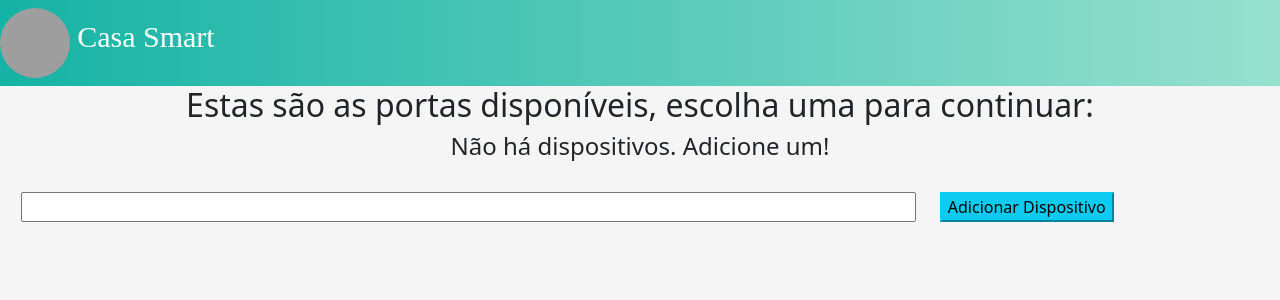
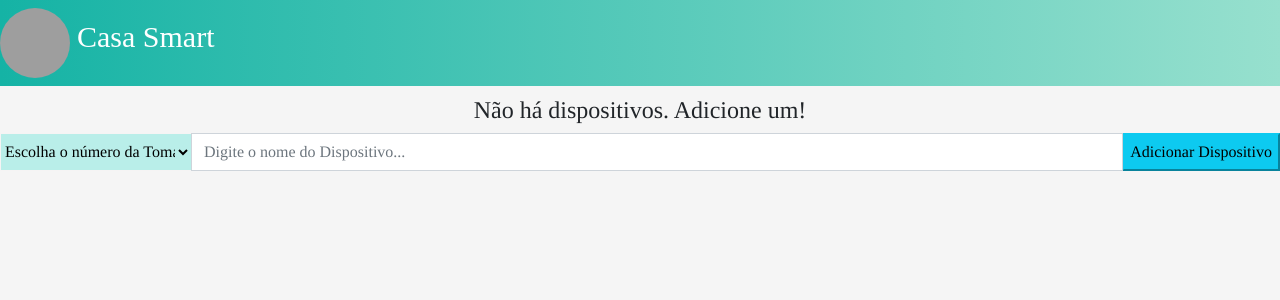
Before and after one commit to GUI-FERREIRA/Projeto_IOT, a Flask app: template src/web/templates/index.html in a window 1280 px wide. Shown: the top 300 px of the page. Run offline with Flask 2, Linux system fonts and the light colour scheme; the template is opened without the code that fills it, so the values that code supplies are empty; some libraries are stand-ins or nearby versions; some web fonts are replaced; grey boxes are pictures that could not be loaded.

Commit message:
Melhoria na Interface

```diff
--- a/src/web/app.py
+++ b/src/web/app.py
@@ -7,24 +7,31 @@ app = Flask(__name__)
 manager = Manager()
 
 @app.route('/', methods = ['POST', 'GET'])
-def confimar_serial():
-    if not manager.hasArduinoConnected():
-        portas = manager.get_serial()
-        #portas = ['COM1','COM2']
-        return render_template('index.html',portas=portas)
-def registro_tomadas():
-    if request.method =='POST':
+def index():
+    conexao_arduino = manager.hasArduinoConnected()
+    pins = [2,3,5,6,7,12]
+    portas = manager.get_serial()
+    # portas = ['COM1','COM2']
+    # pins = manager.get_AvaliablePlug() retorna NoneType
+    if not conexao_arduino:
+        return render_template('index.html',portas=portas, conexao_arduino = conexao_arduino)
+    elif request.method =='POST':
         nome_disp = request.form['content']
-        novo_disp = Tomada(nome_disp)
+        pin = request.form['selecionar']
+        print(pin)
+        estado=0
+        novo_disp = Tomada(nome_disp,pin,estado)
+        usadas = manager.get_tomada()
+        print(usadas)
         try:
-            registerPlug(novo_disp)
+            manager.registerPlug(nome_disp,pin)
             return redirect('/')
         except:
-            return 'Houve um problema ao adicionar sua tarefa'
+            return 'Houve um problema ao adicionar seu dispositivo'
     else:
-        tomadas = manager.get_tomada()
-        return render_template('index.html',portas=portas, tomadas= tomadas)
-
+        tomadas = manager.tomadas.items()
+        print(tomadas)
+        return render_template('index.html', portas=portas,pins = pins,tomadas= tomadas, conexao_arduino = conexao_arduino)
 
 @app.route('/arduino_connect/',methods=['GET','POST']) # Conectando a uma porta
 def conectar():
@@ -33,35 +40,40 @@ def conectar():
     if conexao == False:
         return erro
     else:
-        return redirect('/')
+        return 'CONECTANDO...', {"Refresh": "2; url=/"}
 
-@app.route('/renomear/<int:id>',methods=['GET','POST'])
-def update(id):
-    aprl = Aparelhos.query.get_or_404(id)
 
-    if request.method == 'POST':
-        aprl.content = request.form['content']
+@app.route('/deletar/<int:pin>')
+def delete(pin):
+    manager.delete_plug(pin)
+    return redirect('/')
 
+@app.route('/renomear/<int:pin>',methods=['GET','POST'])
+def update(pin):
+    aparel = manager.tomada(pin) #minha lista de tomadas
+    if  request.method =='POST':
+        n_nome = request.form['content']
+        #novo_disp = Tomada(nome_disp,pin,estado)
+        usadas = manager.get_tomada()
+        print(usadas)
         try:
-            db.session.commit()
+            manager.registerPlug(n_nome,pin)
             return redirect('/')
         except:
-            return 'Houve um problema ao renomerar o dispositivo'
+            return 'Houve um problema ao renomear seu dispositivo'
     else:
-        return render_template('update.html', aprl = aprl)
+        return render_template('index.html',aparel=aparel )
 
-@app.route('/controle/<int:id>',methods=['GET','POST'])
-def controle(id):
-    aprl = Aparelhos.query.get_or_404(id)
+@app.route('/controle/<int:pin>',methods=['GET','POST'])
+def controle(pin):
+    aprl = manager.tomada.items(pin)
     if request.method == 'POST':
         #Pressionando o botão para ligar
         if request.form['on_button'] == 'Ligar':
-            serial_write(data='1')
+            change_plug(pin,1)
         #Pressionando o botão para desligar
         elif request.form['off_button'] == 'Desligar':
-            serial_write(data='0')
-            print("Desligado")
-
+            change_plug(pin,0)
     elif request.method == 'GET':
         return render_template('painel_de_controle.html', aprl =aprl)
 
--- a/src/web/static/css/main.css
+++ b/src/web/static/css/main.css
@@ -1,10 +1,12 @@
 body, html {
     margin: 0;
     background-color: whitesmoke;
+    font-family: Times, serif;
 }
 
 .header{
     background:linear-gradient(to right,#15b3a5, #97e0ce);
+    margin-bottom:10px;
 
 }
 
@@ -53,7 +55,13 @@ td {
     border: 1px solid rgb(245, 244, 244);
 }
 
+.selecionar_porta{
+    width: 15%;
+    border: 1px solid rgb(245, 244, 244);
+    background: rgb(185, 238, 233);
+}
+
 #content {
     width: 70%;
-    margin:20px;
+
 }
--- a/src/web/templates/index.html
+++ b/src/web/templates/index.html
@@ -17,7 +17,8 @@
         </div>
     </header>
     <div>
-        <h2 style = "text-align: center">Estas são as portas disponíveis, escolha uma para continuar: </h4>
+        {% if conexao_arduino == False %}
+        <h2 style = "text-align: center">Estas são as portas disponíveis, escolha uma para continuar: </h2>
             <div  class = "flex-container">
                 {% for porta in portas %}
                 <form action="/arduino_connect/?porta={{porta}}" method = "POST">
@@ -25,7 +26,8 @@
                 </form>
                 {% endfor %}
             </div>
-        {% if portas|length < 1 %}
+        {%else%}
+            {% if tomadas|length < 1 %}
             <h4 style = "text-align: center">Não há dispositivos. Adicione um!</h4>
             {% else %}
             <h4 style = "text-align: center">Lista de Dispositivos</h4>
@@ -37,27 +39,34 @@
                     <th scope="col">Opções</th>
                 </tr>
                 </thead>
-            {% for tomada in portas %}
+                {% for tomada in tomadas %}
                 <tbody>
                 <tr>
                     <td>{{tomada}}</td>
                     <td>ON/OFF</td>
-                <td><a class="btn btn-success" href="#" role="button">Ligar</a>
-                    <a class="btn btn-warning" href="#" role="button">Desligar</a>
-                    <a class="btn btn-danger" href="#" role="button">Excluir</a>
-                    <a class="btn btn-info" href="#" role="button">Renomear</a>
+                    <td>
+                        <a class="btn btn-primary" href="/controle/{{pin}}" role="button">Opções</a>
+                        <a class="btn btn-warning" href="/deletar/{{pin}}" role="button">Excluir</a>
+                        <a class="btn btn-info" href="/renomear/{{pin}}" role="button">Renomear</a>
                     </td>
                 </tr>
                 </tbody>
                 {% endfor %}
             </table>
             {% endif %}
-        <div class = "form">
-            <form action="/" method = "POST" class=>
-                <input type="text" name ="content" id ="content">
+            <form action="/" method = "POST">
+                <div class="input-group">
+                    <select class="selecionar_porta" name="selecionar"  id="selecionar"  aria-label="multiple">
+                        <option selected>Escolha o número da Tomada...</option>
+                        {% for pin in pins%}
+                        <option value="{{pin}}">{{pin}}</option>
+                        {%endfor%}
+                    </select>
+                        <input type="text" class="form-control" aria-label="Text input with segmented dropdown button" name ="content" id ="content" placeholder="Digite o nome do Dispositivo...">
                         <input class= "btn-info" type="submit" value="Adicionar Dispositivo">
+                </div>
             </form>
-        </div>
+        {% endif %}
     </div>
     <script src="https://cdn.jsdelivr.net/npm/bootstrap@5.0.0-beta3/dist/js/bootstrap.bundle.min.js" integrity="sha384-JEW9xMcG8R+pH31jmWH6WWP0WintQrMb4s7ZOdauHnUtxwoG2vI5DkLtS3qm9Ekf" crossorigin="anonymous"></script>
 {% endblock %}
```
Also changed, not shown: src/web/templates/painel_de_controle.html (+4 -3 lines). Lines whose indentation alone changed are shown as unchanged.
